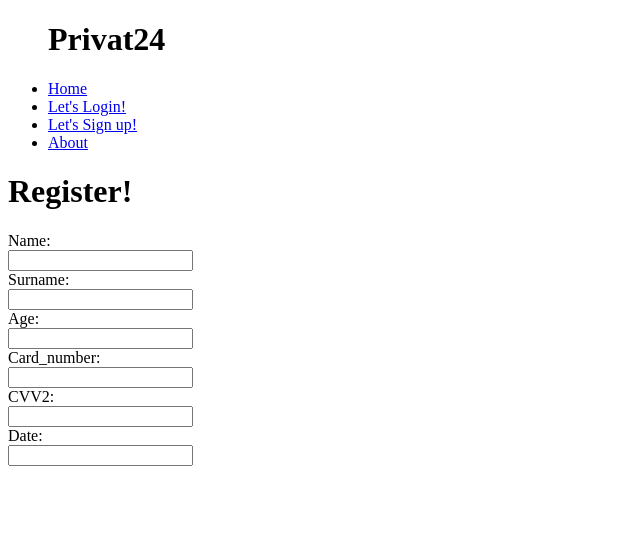
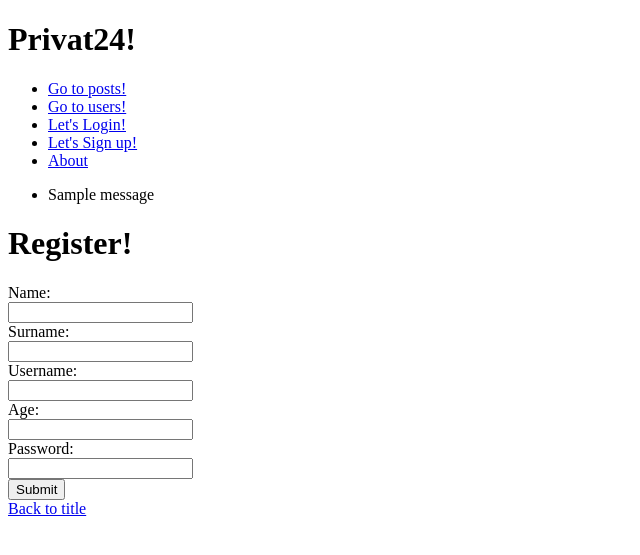
Before and after one commit to AnnaLiashenko0/privat24, a Flask app: page /register in a window 1280 px wide. Shown: the top 555 px of the page, without its empty margins (0-640 px from the left). Run offline with Flask 3, Linux system fonts and the light colour scheme; one stand-in notice (Sample message) is shown.

Commit message:
Privat24 v0.4

```diff
--- a/app.py
+++ b/app.py
@@ -1,11 +1,11 @@
-from flask import render_template, redirect, url_for, session
+from flask import render_template, redirect, url_for, session, flash
 from flask import Flask, request
 app = Flask(__name__)
 
 
 @app.route("/")
 def home():
-    return render_template('home.html')
+    return render_template('_base.html')
 
 
 @app.route("/posts")
@@ -14,12 +14,13 @@
 
 
 user_database = {
-    "vasyl": "123456",
-    "vlad": "1",
-    "anya": "2"
+    "vasyl": "1",
+    "vlad": "12",
+    "anya": "123"
 }
 
 app.secret_key = 'KEY'
+
 
 @app.route('/posts/<int:post_id>')
 def show_post(post_id):
@@ -33,14 +34,16 @@
         password = request.form['password']
         if username in user_database and user_database[username] == password:
             session['username'] = username
+            flash("You successfuly logged")
             return redirect(url_for('hello_user', username=request.form['username']))
 
     return render_template('login.html')
 
 
-@app.route("/logout")
+@app.route('/logout')
 def logout():
     session.pop('username', None)
+
     return redirect(url_for('home'))
 
 
@@ -55,8 +58,6 @@
 def hello_user(username):
     if 'username' in session and session['username'] == username:
         return render_template('hello_user.html', username=username)
-
-    return redirect(url_for('login'))
 
 
 @app.route('/users')
--- /dev/null
+++ b/templates/_base.html
@@ -0,0 +1,36 @@
+<!DOCTYPE html>
+<html lang="en">
+<head>
+    <meta charset="UTF-8">
+    <title>{% block title %}Privat24!{% endblock %}</title>
+</head>
+<body>
+    <div>
+        <h1>Privat24!</h1>
+      <ul>
+          <li> <a href="{{ url_for('posts') }}">Go to posts!</a></li>
+          <li> <a href="{{ url_for('show_users_profile') }}">Go to users!</a> </li>
+          {% if 'username' in session %}
+          <li><a href="{{ url_for('logout') }}">Logout</a></li>
+
+          {% else %}
+          <li> <a href="{{ url_for('login') }}">Let's Login!</a> </li>
+          <li> <a href="{{ url_for('register') }}">Let's Sign up!</a> </li>
+          {% endif %}
+          <li> <a href="{{ url_for('about') }}">About</a> </li>
+      </ul>
+        <header>
+            {% with messages = get_flashed_messages(with_categories=true) %}
+              {% if messages %}
+                <ul class=flashes>
+                {% for category, message in messages %}
+                  <li class="{{ category }}">{{ message }}</li>
+                {% endfor %}
+                </ul>
+              {% endif %}
+            {% endwith %}
+        </header>
+    </div>
+{% block content %}{% endblock %}
+</body>
+</html>
--- a/templates/about.html
+++ b/templates/about.html
@@ -1,6 +1,6 @@
 {% extends 'home.html' %}
 {% block content %}
-<h1>About</h1>
-<br>
-<h2>information</h2>
+<h1>
+  Information about IntOtter
+</h1>
 {% endblock %}
--- a/templates/hello_user.html
+++ b/templates/hello_user.html
@@ -1,4 +1,5 @@
 {% extends 'home.html' %}
+{% block title %}User page{% endblock %}
 {% block content %}
 <h2>Hello, {{ username }}!</h2>
 <a href="{{ url_for('show_users_profile') }}">Back to users</a>
--- a/templates/home.html
+++ b/templates/home.html
@@ -1,39 +1,5 @@
-<!DOCTYPE html>
-<html lang="en">
-<head>
-    <meta charset="UTF-8">
-    <title>Privat24</title>
-</head>
-<body>
-    <div>
-      <ul>
-          <h1>Privat24</h1>
-          <li>
-              <a href="/">Home</a>
-          </li>
-          {% if 'username' in session %}
-          <li>
-              <a href="{{ url_for('posts') }}">Go to posts!</a>
-          </li>
+{% extends "_base.html" %}
 
-          <li>
-              <a href="{{ url_for('show_users_profile') }}">Go to users!</a>
-          </li>
-          <li>
-              <a href="{{ url_for('logout') }}">Logout!</a>
-          </li>
-          {% else %}
-          <li>
-              <a href="{{ url_for('login') }}">Let's Login!</a>
-          </li>
-          <li>
-              <a href="{{ url_for('register') }}">Let's Sign up!</a>
-          </li>
-          {% endif %}
-          <li> <a href="{{ url_for('about') }}">About</a>
-          </li>
-      </ul>
-    </div>
-{% block content %}{% endblock %}
-</body>
-</html>
+{% block content %}
+<h1>Menu</h1>
+{% endblock %}
--- a/templates/login.html
+++ b/templates/login.html
@@ -1,10 +1,11 @@
 {% extends 'home.html' %}
 {% block content %}
 <form method='post'>
- <label for="username">Username:</label>
+ <h1>Login</h1>
+ <label for="username">Username:</label><br>
   <input id = 'username' type='text' name='username' required><br>
 
- <label for="password">Password:</label>
+ <label for="password">Password:</label><br>
   <input id = 'password' type='password' name='password' required><br>
 
  <button type='submit'>Submit</button>
--- a/templates/posts.html
+++ b/templates/posts.html
@@ -1,5 +1,6 @@
 {% extends 'home.html' %}
 {% block content %}
+<h1>Posts!</h1>
 {% for post_id in posts %}
       <a href="{{ url_for('show_post', post_id=post_id) }}">Post {{ post_id }}</a>
       <br>
--- a/templates/register.html
+++ b/templates/register.html
@@ -1,21 +1,24 @@
 {% extends 'home.html' %}
 {% block content %}
-<form>
- <h1>Register!</h1>
- Name:<br>
-  <input type='text' name='firstname'><br>
- Surname:<br>
-  <input type='text' name='lastname'><br>
- Age:<br>
-  <input type='int' name='age'><br>
+<form method='post'>
+  <h1>Register!</h1>
+  <label for="name">Name:</label><br>
+  <input id="name" type="text" name="name" required><br>
+
+  <label for="lastname">Surname:</label><br>
+  <input id="lastname" type="text" name="lastname" required><br>
+
+  <label for="username">Username:</label><br>
+  <input id="username" type="text" name="username" required><br>
+
+  <label for="age">Age:</label><br>
+  <input id="age" type="number" name="age" required min="0"><br>
+
+  <label for="password">Password:</label><br>
+  <input id="password" type="password" name="password" required><br>
+
+  <button type="submit">Submit</button>
 </form>
- Card_number:<br>
-  <input type='int' name='Card number'><br>
-</form>
- CVV2:<br>
-  <input type='int' name='CVV2'><br>
-</form>
- Date:<br>
-  <input type='int' name='Date'><br>
-</form>
+<a href="{{ url_for('home') }}">Back to title</a>
+
 {% endblock %}
```
Also changed, not shown: templates/base.html (deleted, +0 -39 lines), templates/user_list.html (+5 -2 lines).
